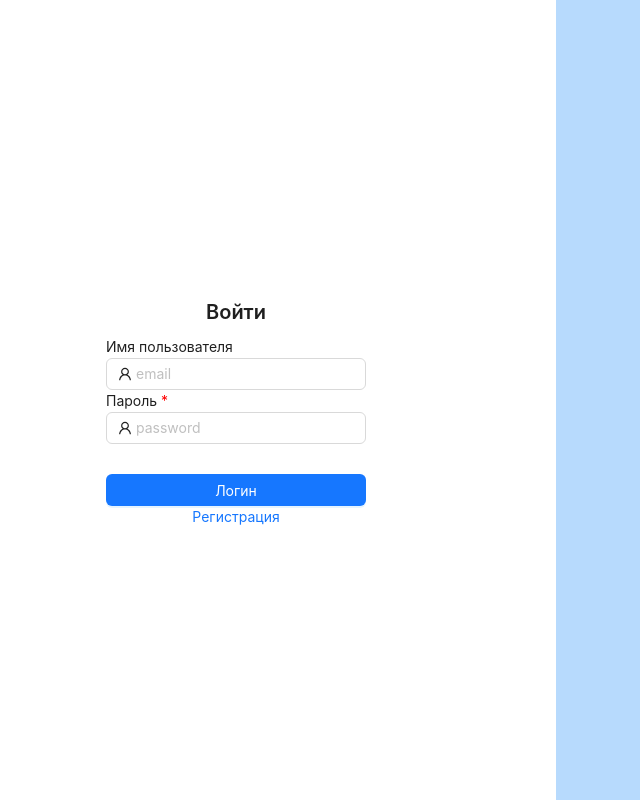
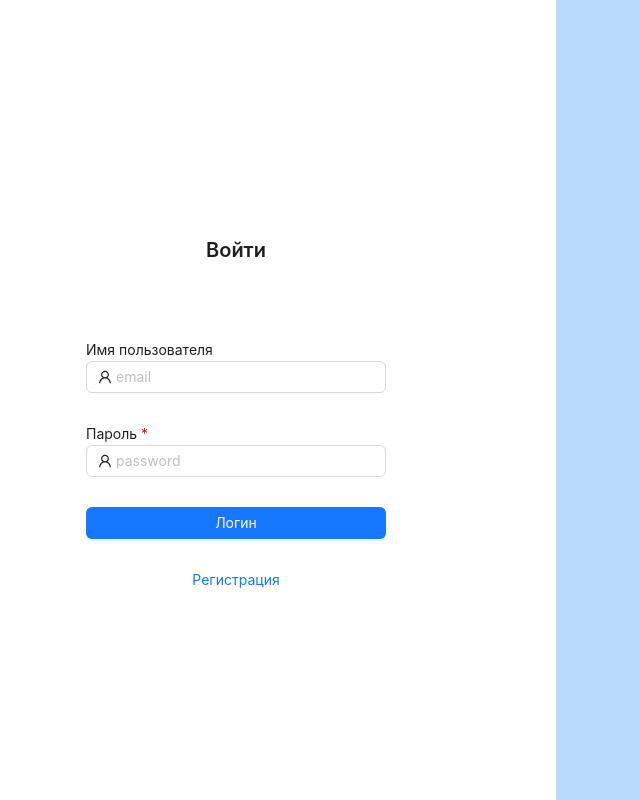
Before and after one commit to Sardorxon9/wr1, a React (Vite) app: page / in a window 1280 px wide. Shown: the whole page, without its empty margins (84-724 px from the left). Built offline with nearby package versions, Linux system fonts and the light colour scheme.

Commit message:
login page css changes

```diff
--- a/src/components/loginPage.css
+++ b/src/components/loginPage.css
@@ -24,7 +24,6 @@ html, body {
     background-color: rgb(255, 255, 255);
     justify-content: center;
     align-items: center;
-
 }
 
 .right-container {
@@ -32,9 +31,22 @@ html, body {
 }
 
 .login-container{
+    width: 300px;
     justify-content: center;
     align-items: center;
 
+}
+.login-info{
+
+}
+.login-username{
+    margin-bottom: 30px;
+}
+.login-password{
+
+}
+.singin-button{
+    padding-bottom: 65px;
 }
 .login-text{
     text-align: center;
@@ -46,4 +58,8 @@ html, body {
 .login-button{
     width: 100%;
     margin-top: 30px;
+    margin-bottom: 30px;
 }
+.registration-button{
+    width: fit-content;
+}
--- a/src/components/loginPage.jsx
+++ b/src/components/loginPage.jsx
@@ -15,9 +15,9 @@ const Login = () => {
         <div className="left-container">
 
             <div className="login-container">
-                <div>
+                <div className='login-info'>
                     <div className='login-text'>
-                    <Title level={4}>Войти</Title>
+                    <Title level={4} className='singin-button'>Войти</Title>
                     </div>
 
                     <div className="login-username">
@@ -43,7 +43,7 @@ const Login = () => {
                 <div className="button-text">
                     <Button type="primary" className='login-button'>Логин</Button>
 
-                    <Link href="" target="_blank">
+                    <Link href="" target="_blank" className='registration-button'>
                     Регистрация
                     </Link>
                 </div>
```
